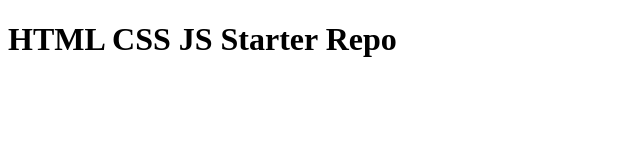
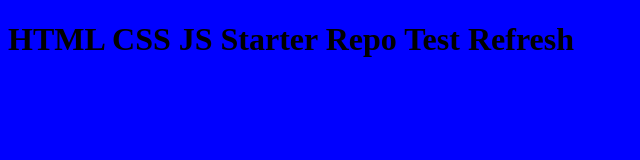
Before and after one commit to rzounlom/html-css-repo, a plain HTML site: page index.html in a window 1280 px wide. Shown: the whole page, without its empty margins (0-640 px from the left). Drawn offline with Linux system fonts and the light colour scheme.

Commit message:
linked css to html file

```diff
--- /dev/null
+++ b/css/style.css
@@ -0,0 +1,3 @@
+body {
+  background-color: blue;
+}
--- a/index.html
+++ b/index.html
@@ -3,11 +3,12 @@
   <head>
     <meta charset="UTF-8" />
     <meta name="viewport" content="width=device-width, initial-scale=1.0" />
+    <link rel="stylesheet" href="css/style.css" />
     <title>Document</title>
   </head>
   <body>
     <div class="container">
-      <h1>HTML CSS JS Starter Repo</h1>
+      <h1>HTML CSS JS Starter Repo Test Refresh</h1>
     </div>
   </body>
 </html>
```
